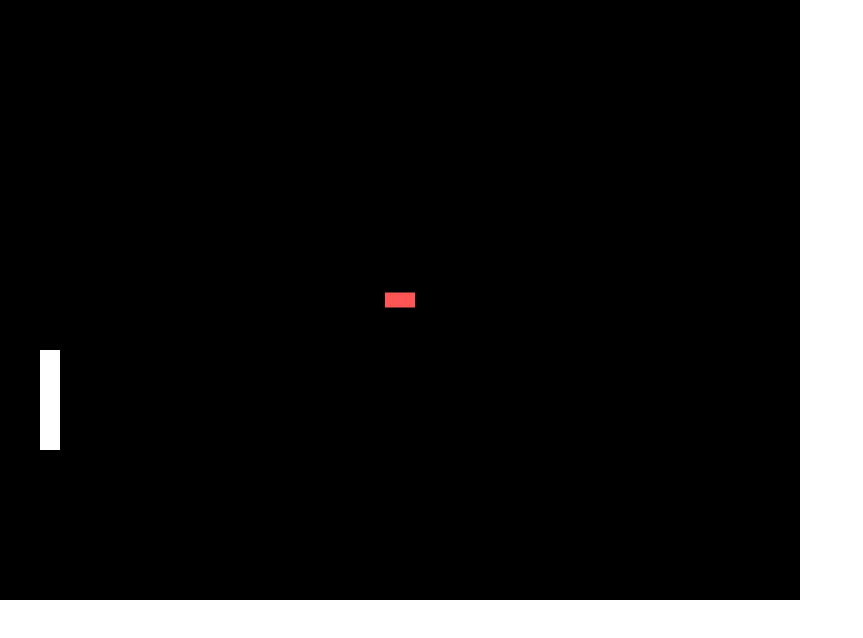
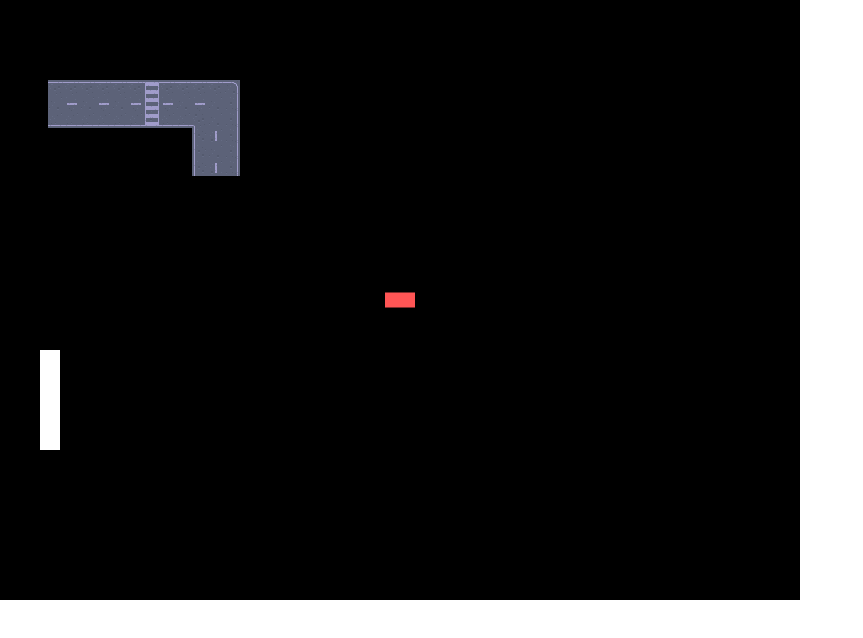
Before and after one commit to Marcelojunqueiraf/crashDelivery, a website built with Parcel: page src/index.html in a window 1280 px wide. Shown: the whole page, without its empty margins (0-863 px from the left). Built offline with nearby package versions, Linux system fonts and the light colour scheme.

Commit message:
feat:adiciona mapa

```diff
--- a/index.js
+++ b/index.js
@@ -3,6 +3,7 @@ const app = express();
 const PORT = 3000;
 
 app.use(express.static("public"));
+app.use(express.static("dist"));
 
 app.get("/", (req, res) => {
   res.send("Hello World!");
--- a/package.json
+++ b/package.json
@@ -5,7 +5,8 @@
   "main": "index.js",
   "scripts": {
     "test": "echo \"Error: no test specified\" && exit 1",
-    "start": "parcel src/index.html -p 3000"
+    "build": "rimraf dist && parcel build src/index.html",
+    "start": "node index.js"
   },
   "author": "",
   "license": "ISC",
@@ -15,6 +16,7 @@
     "phaser": "^3.60.0"
   },
   "devDependencies": {
-    "nodemon": "^3.0.1"
+    "nodemon": "^3.0.1",
+    "rimraf": "^5.0.5"
   }
 }
--- /dev/null
+++ b/public/assets/map.json
@@ -0,0 +1,60 @@
+{ "compressionlevel":-1,
+ "height":20,
+ "infinite":false,
+ "layers":[
+        {
+         "data":[0, 0, 0, 0, 0, 0, 0, 0, 0, 0, 0, 0, 0, 0, 0, 0, 0, 0, 0, 0, 0, 0, 0, 0, 0, 0, 0, 0, 0, 0,
+            0, 0, 0, 0, 0, 0, 0, 0, 0, 0, 0, 0, 0, 0, 0, 0, 0, 0, 0, 0, 0, 0, 0, 0, 0, 0, 0, 0, 0, 0,
+            0, 0, 0, 0, 0, 0, 0, 0, 0, 0, 0, 0, 0, 0, 0, 0, 0, 0, 0, 0, 0, 0, 0, 0, 0, 0, 0, 0, 0, 0,
+            0, 0, 0, 0, 0, 0, 0, 0, 0, 0, 0, 0, 0, 0, 0, 0, 0, 0, 0, 0, 0, 0, 0, 0, 0, 0, 0, 0, 0, 0,
+            0, 0, 0, 0, 0, 0, 0, 0, 0, 0, 0, 0, 0, 0, 0, 0, 0, 0, 0, 0, 0, 0, 0, 0, 0, 0, 0, 0, 0, 0,
+            0, 0, 0, 407, 407, 407, 407, 407, 407, 406, 407, 407, 407, 407, 439, 0, 0, 0, 0, 0, 0, 0, 0, 0, 0, 0, 0, 0, 0, 0,
+            0, 0, 0, 442, 434, 442, 434, 442, 434, 433, 434, 442, 434, 442, 464, 0, 0, 0, 0, 0, 0, 0, 0, 0, 0, 0, 0, 0, 0, 0,
+            0, 0, 0, 461, 461, 461, 461, 461, 461, 460, 461, 461, 441, 442, 464, 0, 0, 0, 0, 0, 0, 0, 0, 0, 0, 0, 0, 0, 0, 0,
+            0, 0, 0, 0, 0, 0, 0, 0, 0, 0, 0, 0, 462, 463, 464, 0, 0, 0, 0, 0, 0, 0, 0, 0, 0, 0, 0, 0, 0, 0,
+            0, 0, 0, 0, 0, 0, 0, 0, 0, 0, 0, 0, 462, 442, 464, 0, 0, 0, 0, 0, 0, 0, 0, 0, 0, 0, 0, 0, 0, 0,
+            0, 0, 0, 0, 0, 0, 0, 0, 0, 0, 0, 0, 462, 463, 464, 0, 0, 0, 0, 0, 0, 0, 0, 0, 0, 0, 0, 0, 0, 0,
+            0, 0, 0, 0, 0, 0, 0, 0, 0, 0, 0, 0, 0, 0, 0, 0, 0, 0, 0, 0, 0, 0, 0, 0, 0, 0, 0, 0, 0, 0,
+            0, 0, 0, 0, 0, 0, 0, 0, 0, 0, 0, 0, 0, 0, 0, 0, 0, 0, 0, 0, 0, 0, 0, 0, 0, 0, 0, 0, 0, 0,
+            0, 0, 0, 0, 0, 0, 0, 0, 0, 0, 0, 0, 0, 0, 0, 0, 0, 0, 0, 0, 0, 0, 0, 0, 0, 0, 0, 0, 0, 0,
+            0, 0, 0, 0, 0, 0, 0, 0, 0, 0, 0, 0, 0, 0, 0, 0, 0, 0, 0, 0, 0, 0, 0, 0, 0, 0, 0, 0, 0, 0,
+            0, 0, 0, 0, 0, 0, 0, 0, 0, 0, 0, 0, 0, 0, 0, 0, 0, 0, 0, 0, 0, 0, 0, 0, 0, 0, 0, 0, 0, 0,
+            0, 0, 0, 0, 0, 0, 0, 0, 0, 0, 0, 0, 0, 0, 0, 0, 0, 0, 0, 0, 0, 0, 0, 0, 0, 0, 0, 0, 0, 0,
+            0, 0, 0, 0, 0, 0, 0, 0, 0, 0, 0, 0, 0, 0, 0, 0, 0, 0, 0, 0, 0, 0, 0, 0, 0, 0, 0, 0, 0, 0,
+            0, 0, 0, 0, 0, 0, 0, 0, 0, 0, 0, 0, 0, 0, 0, 0, 0, 0, 0, 0, 0, 0, 0, 0, 0, 0, 0, 0, 0, 0,
+            0, 0, 0, 0, 0, 0, 0, 0, 0, 0, 0, 0, 0, 0, 0, 0, 0, 0, 0, 0, 0, 0, 0, 0, 0, 0, 0, 0, 0, 0],
+         "height":20,
+         "id":1,
+         "name":"street",
+         "opacity":1,
+         "type":"tilelayer",
+         "visible":true,
+         "width":30,
+         "x":0,
+         "y":0
+        }],
+ "nextlayerid":2,
+ "nextobjectid":1,
+ "orientation":"orthogonal",
+ "renderorder":"right-down",
+ "tiledversion":"1.10.2",
+ "tileheight":16,
+ "tilesets":[
+        {
+         "columns":27,
+         "firstgid":1,
+         "image":"tilemap.png",
+         "imageheight":305,
+         "imagewidth":458,
+         "margin":0,
+         "name":"tiles1",
+         "spacing":1,
+         "tilecount":486,
+         "tileheight":16,
+         "tilewidth":16
+        }],
+ "tilewidth":16,
+ "type":"map",
+ "version":"1.10",
+ "width":30
+}
--- a/src/scenes/Car.js
+++ b/src/scenes/Car.js
@@ -6,11 +6,22 @@ export default class Car extends Phaser.Scene {
   carAcceleration = new Phaser.Math.Vector2(5, 0)
   friction = 0.01
 
-  preload() {}
+  preload() {
+    this.load.image("tiles", "/assets/tilemap.png");
+    this.load.tilemapTiledJSON("map", "/assets/map.json");
+  }
+
   create() {
+
+    const map = this.make.tilemap({ key: "map", tileWidth: 16, tileHeight: 16 });
+    // Parameters are the name you gave the Tiled Editor and then the key of the tileset image in loadImage
+    const tileset = map.addTilesetImage("tiles1", "tiles");
+    // Parameters: layer name from Tiled Editor, tileset, x, y
+    const layer = map.createLayer("street", tileset, 0, 0)
+
     this.car = this.add.rectangle(400, 300, 30, 15, 0xff5555);
     this.physics.add.existing(this.car);
-    this.car.body.setCollideWorldBounds(true);
+    //this.car.body.setCollideWorldBounds(true);
     this.car.body.setBounce(1, 1);
 
     this.wall = this.add.rectangle(50, 400, 20, 100, 0xffffff);
@@ -18,6 +29,8 @@ export default class Car extends Phaser.Scene {
     this.wall.body.setImmovable(true);
 
     this.physics.add.collider(this.car, this.wall);
+
+    this.cameras.main.startFollow(this.car);
 
 
   }
```
Also changed, not shown: dist/index.html, dist/index.js (deleted), public/assets/tilemap.png (added), 5 other files.
